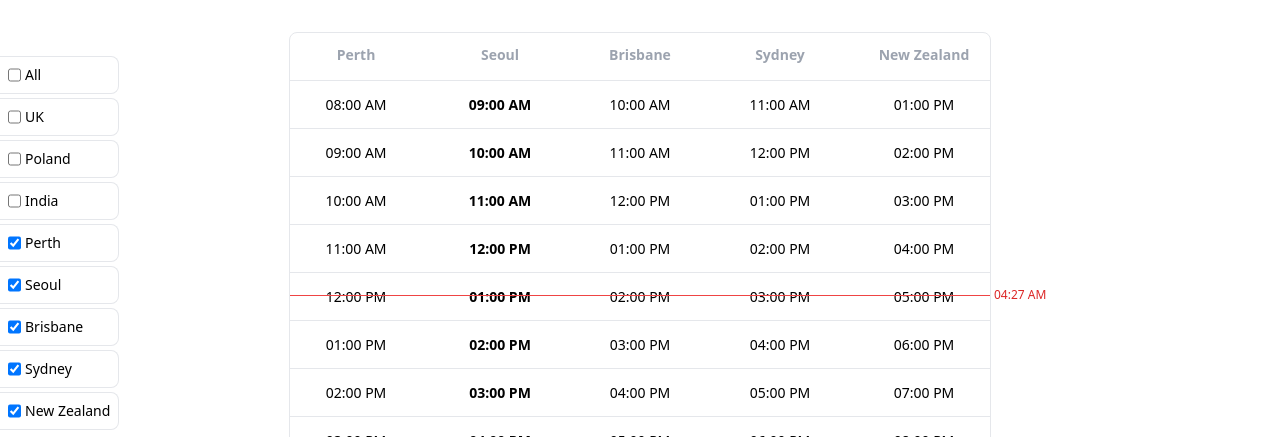
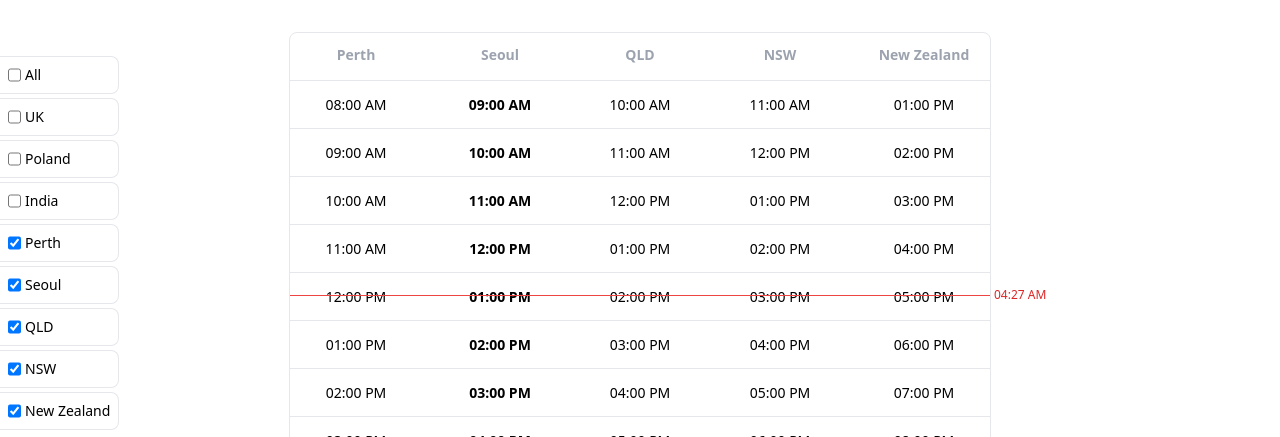
Before and after one commit to BarnabyBishop/Timezones, a React (Vite) app: page / in a window 1280 px wide. Shown: the top 437 px of the page. Built offline with nearby package versions, Linux system fonts and the light colour scheme.

Commit message:
Click to copy current time and timezones for meeting organising

```diff
--- a/src/App.tsx
+++ b/src/App.tsx
@@ -59,7 +59,7 @@ const DEFAULT_TIMEZONES = [
     selected: true,
   },
   {
-    label: "Brisbane",
+    label: "QLD",
     timezone: "Australia/Brisbane",
     gmtOffset: 10,
     abbreviation: "AEST",
@@ -67,7 +67,7 @@ const DEFAULT_TIMEZONES = [
     selected: true,
   },
   {
-    label: "Sydney",
+    label: "NSW",
     timezone: "Australia/Sydney",
     gmtOffset: 11,
     abbreviation: "AEDT",
@@ -135,6 +135,18 @@ function App() {
   };
 
   const toggleRow = (index: number) => {
+    navigator.clipboard.writeText(
+      selectedTimeZones
+        .map((zone) => {
+          const time = new Date();
+          time.setHours(index, 0, 0, 0);
+
+          const tzDate = new TZDate(time, zone.timezone);
+          addHours(tzDate, index).toString();
+          return `${format(tzDate, "hh:mmaa")} ${zone.label}`;
+        })
+        .join(" / ")
+    );
     if (selectedRows.includes(index)) {
       setSelectedRows((prev) => prev.filter((row) => row !== index));
     } else {
@@ -282,19 +294,17 @@ function App() {
             {selectedTimeZones.map((zone) => {
               const time = new Date();
               time.setHours(index, 0, 0, 0);
-              // console.log(time);
 
               const tzDate = new TZDate(time, zone.timezone);
               addHours(tzDate, index).toString();
-              // const time = `${index > 12 ? index - 12 : index}:00 ${index >= 12 ? "PM" : "AM"}`
               return (
                 <div
                   className={`
-                  text-sm
-                  p-1
-                  rounded-sm
-                  ${zone.label === DEFAULT_ZONE ? "font-bold" : ""}
-                `}
+                    text-sm
+                    p-1
+                    rounded-sm
+                    ${zone.label === DEFAULT_ZONE ? "font-bold" : ""}
+                    `}
                   key={`${zone.label}_${tzDate.toString()}`}
                 >
                   {format(tzDate, "hh:mm aa")}
```
